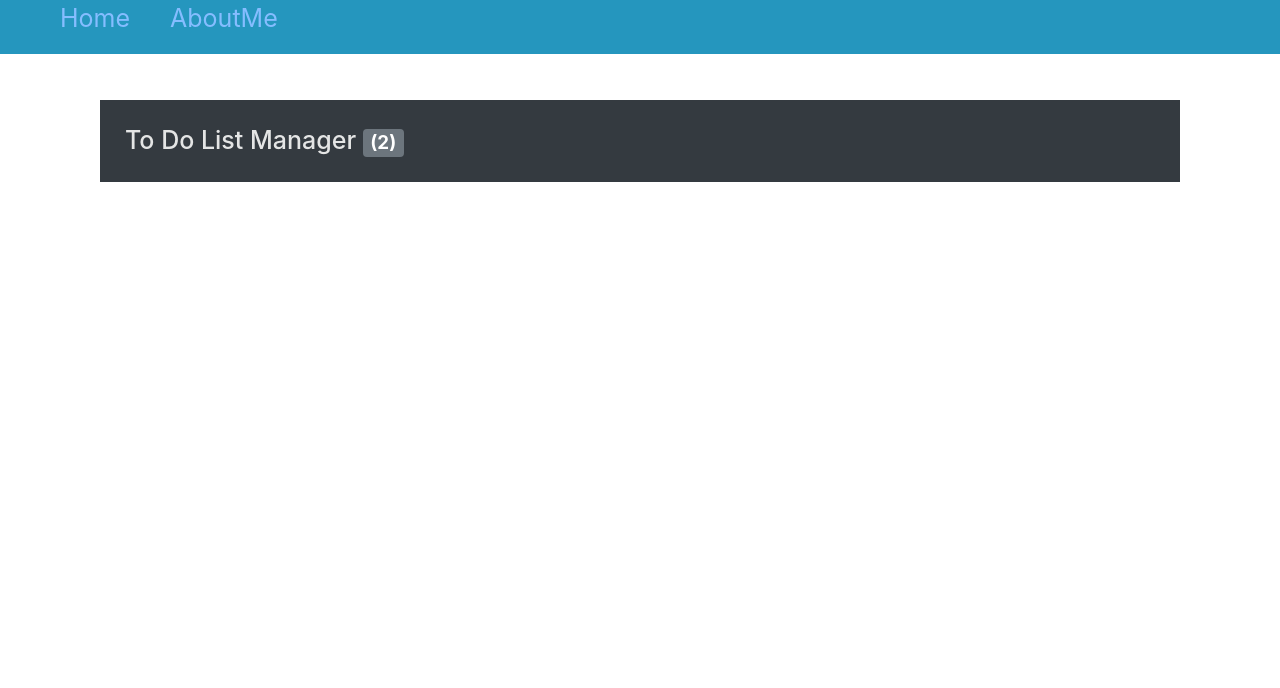
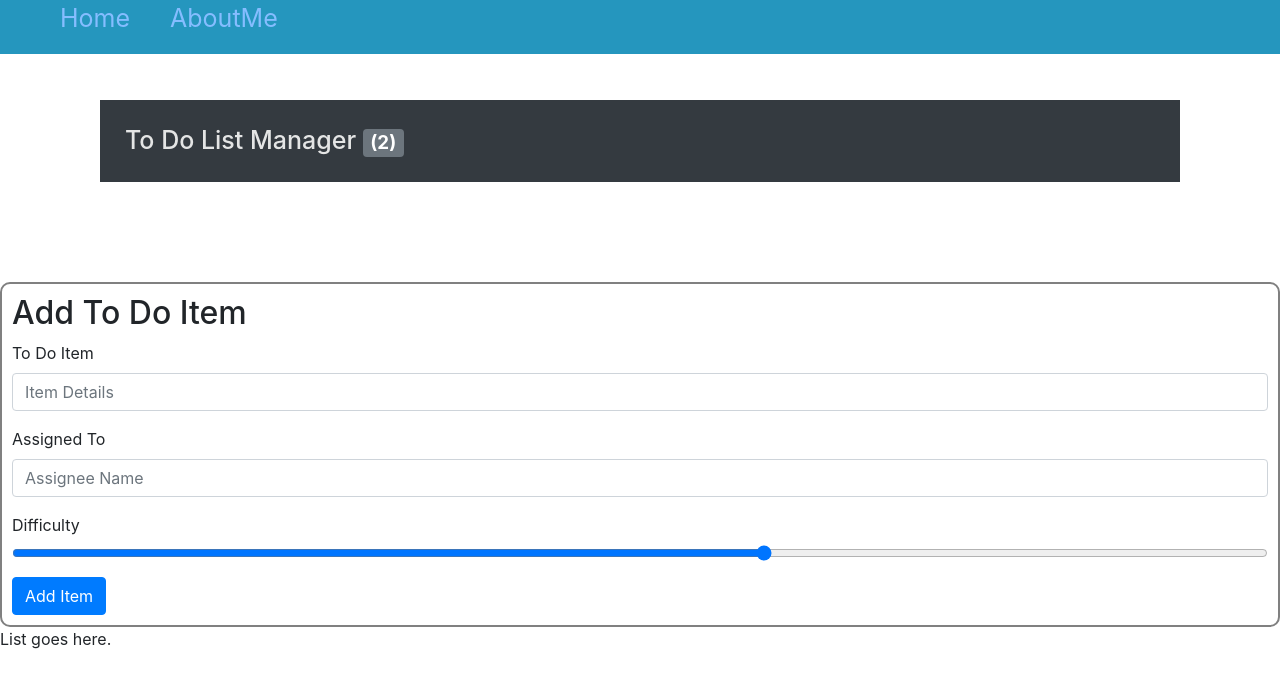
Before and after one commit to jmcia2020/ReactToDo, a React (Create React App) app: page / in a window 1280 px wide. Shown: the top 688 px of the page. Built offline with nearby package versions, Linux system fonts and the light colour scheme.

Commit message:
Show Form and fix it up a bit

```diff
--- a/src/App.css
+++ b/src/App.css
@@ -26,3 +26,9 @@ h1 {
   color:  #e4e5e5;
   background-color: #343A40;
 }
+
+.todo-form {
+  border: 2px gray solid;
+  border-radius: 10px;
+  padding: 10px;
+}
--- a/src/Home.js
+++ b/src/Home.js
@@ -1,9 +1,15 @@
 import Badge from 'react-bootstrap/Badge';
+import ToDoForm from './ToDoForm';
+import ToDoList from './ToDoList';
 
 export default function HomeHeader(){
   return(
-    <h1>
-      To Do List Manager <Badge variant="secondary">(2)</Badge>
-    </h1>
+    <>
+      <h1>
+        To Do List Manager <Badge variant="secondary">(2)</Badge>
+      </h1>
+      <ToDoForm />
+      <ToDoList />
+    </>
     )
 }
--- a/src/ToDoForm.js
+++ b/src/ToDoForm.js
@@ -1,30 +1,24 @@
-import { Form, FormControl, FormGroup, Col, FormLabel, InputGroup, Button } from 'react-bootstrap';
-import ProgressBar from 'react-bootstrap/ProgressBar';
+import { Form, Button } from 'react-bootstrap';
 
-export default function ToDoHeader() {
+export default function ToDoForm() {
   return (
-    <h1>Add To Do Item</h1>
-  )}
-
-  AddToDoForm()
-  {
-    <Form>
-      <FormGroup controlId="AddToDo">
-        <FormLabel>To Do Item</FormLabel>
-        <FormControl type="text" placeholder="Item Details" />
-      </FormGroup>
-      <FormGroup controlId="AssignedTo">
-        <FormLabel>Assigned To</FormLabel>
-        <FormControl type="text" placeholder="Assignee Name" />
-      </FormGroup>
-    </Form>
-  };
-
-Difficulty(){
-  return
-<ProgressBar difficulty={4} />
-}
-
-<>
-  <Button variant="addItem">Primary</Button>{'Add Item'}
-</>
+    <div class="todo-form">
+      <h2>Add To Do Item</h2>
+      <Form>
+        <Form.Group controlId="AddToDo">
+          <Form.Label>To Do Item</Form.Label>
+          <Form.Control type="text" placeholder="Item Details" />
+        </Form.Group>
+        <Form.Group controlId="AssignedTo">
+          <Form.Label>Assigned To</Form.Label>
+          <Form.Control type="text" placeholder="Assignee Name" />
+        </Form.Group>
+        <Form.Group controlId="Difficulty">
+          <Form.Label>Difficulty</Form.Label>
+          <Form.Control type="range" min="0" max="5" step="1" />
+        </Form.Group>
+        <Button variant="primary">Add Item</Button>
+      </Form>
+    </div>
+  );
+};
--- /dev/null
+++ b/src/ToDoList.js
@@ -0,0 +1,6 @@
+export default function ToDoList()
+{
+    return (
+        <div>List goes here.</div>
+    )
+}
```
